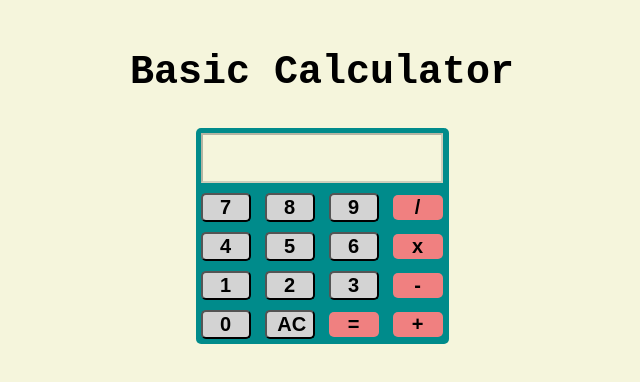
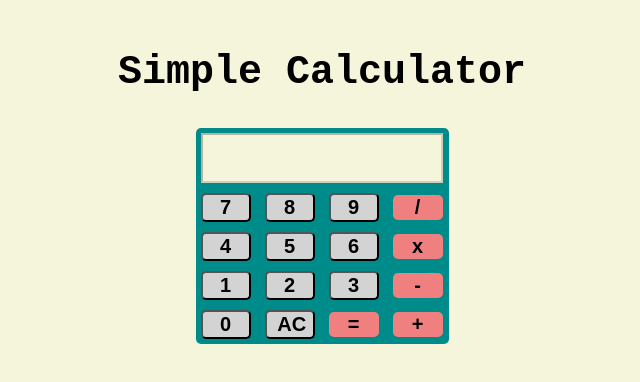
Before and after one commit to inderjitbiring/basic-calculator, a plain HTML site: page index.html in a window 1280 px wide. Shown: the whole page, without its empty margins (318-958 px from the left). Drawn offline with Linux system fonts and the light colour scheme.

Commit message:
minor change

```diff
--- a/index.html
+++ b/index.html
@@ -6,7 +6,7 @@
     </head>
 
     <div class="container">
-    <h2>Basic Calculator</h2>
+    <h2>Simple Calculator</h2>
     <form name="calculator">
       <input type="text" name="answer" disabled>
       <br>
```
